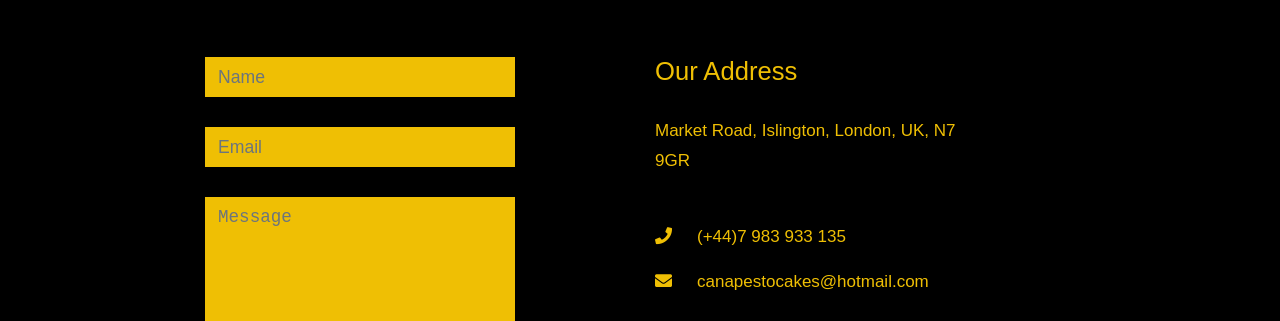
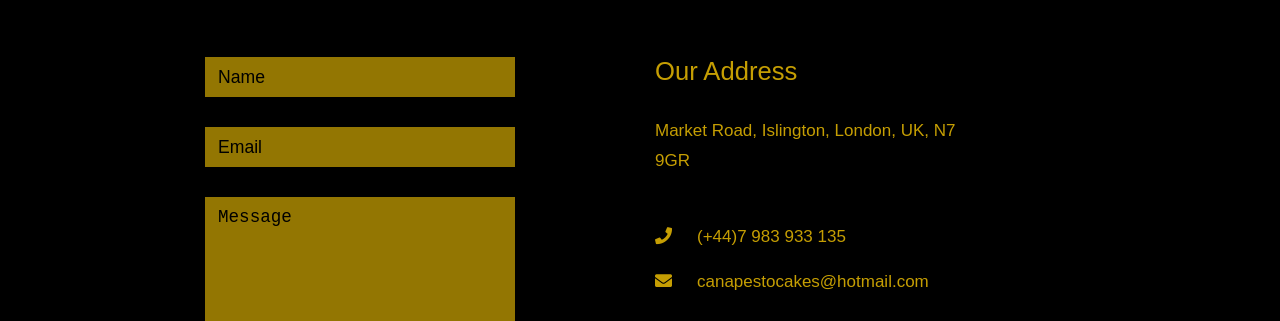
Before and after one commit to professionalzx/CanapesToCakes, a plain HTML site: page contact.html in a window 1280 px wide. Shown: the part 604-925 px from the top of the page. Drawn offline with Linux system fonts and the light colour scheme; some packages are replaced by stand-ins of ours.

Commit message:
Update contact.html

```diff
--- a/contact.html
+++ b/contact.html
@@ -11,7 +11,7 @@
     <style>
         body {
             background-color: #000000; /* Black background */
-            color: #EFBF04; /* Gold text */
+            color: #f1c204d0; /* Gold text */
             font-family: 'Great Vibes', cursive; /* Google Font */
         }
 
@@ -26,12 +26,12 @@
         .content {
             background-color: #000000; /* Black background for main content */
             padding: 20px;
-            color: #EFBF04; /* Gold text */
+            color: #f1c204d0; /* Gold text */
 			border-radius: 10px;
         }
 
         .tm-site-title, .tm-site-description, .tm-nav-link, .tm-gallery-title, .tm-gallery-description, .tm-gallery-price, p, h2, h4 {
-            color: #EFBF04; /* Gold text for various elements */
+            color: #f1c204d0; /* Gold text for various elements */
         }
 
         .tm-site-logo {
@@ -40,7 +40,7 @@
         }
 
         .tm-nav-link.active {
-            border-bottom: 2px solid #EFBF04; /* Gold underline for active link */
+            border-bottom: 2px solid #f1c204d0; /* Gold underline for active link */
         }
 
         .tm-gallery-img, .tm-description-figure img {
@@ -56,16 +56,16 @@
         }
 
         a {
-            color: #EFBF04;
+            color: #f1c204d0;
         }
 
         .tm-btn-default {
-            background-color: #EFBF04;
+            background-color: #f1c204d0;
             color: #000000;
         }
 
         .tm-feature-description {
-            color: #EFBF04; /* Gold text */
+            color: #f1c204d0; /* Gold text */
         }
 
         .header-content {
@@ -94,50 +94,53 @@
             margin-top: auto; /* Push to the bottom */
         }
         .tm-contact-section {
-            color: #EFBF04;
+            color: #f1c204d0;
         }
 
         .tm-contact-section .tm-contact-link {
-            color: #EFBF04;
+            color: #f1c204d0;
         }
 
         .tm-contact-section h4 {
-            color: #EFBF04;
+            color: #f1c204d0;
         }
 
         .tm-contact-form .form-control {
             color: #000000;
-            background-color: #EFBF04;
-            border: 1px solid #EFBF04;
+            background-color: #efc0049d;
+            border: 1px solid #efc0049d;
         }
 
         .tm-contact-form .form-control:focus {
             color: #000000;
-            background-color: #EFBF04;
-            border-color: #EFBF04;
+            background-color: #f1c204d0;
+            border-color: #f1c204d0;
         }
 
         .tm-contact-form .tm-btn {
-            background-color: #EFBF04;
+            background-color: #f1c204d0;
             color: #000000;
         }
 
         .tm-contact-form .tm-btn:hover {
-            background-color: #EFBF04;
+            background-color: #f1c204d0;
             color: #000000;
         }
 
         .tm-footer {
-            color: #EFBF04; /* Gold text */
+            color: #f1c204d0; /* Gold text */
         }
 
         .tm-social-link {
-            color: #EFBF04;
+            color: #f1c204d0;
             margin: 0 5px;
         }
 
         .tm-social-link:hover {
             color: #ffffff;
+        }
+		.custom-placeholder::placeholder {
+            color: black; /* Gold placeholder text color */
         }
     </style>
 </head>
@@ -172,13 +175,13 @@
                         <div class="col-md-6">
                             <form action="" method="POST" class="tm-contact-form">
                                 <div class="form-group">
-                                    <input type="text" name="name" class="form-control" placeholder="Name" required="" />
+                                    <input type="text" name="name" class="form-control custom-placeholder" placeholder="Name" required="" />
                                 </div>
                                 <div class="form-group">
-                                    <input type="email" name="email" class="form-control" placeholder="Email" required="" />
+                                    <input type="email" name="email" class="form-control custom-placeholder" placeholder="Email" required="" />
                                 </div>
                                 <div class="form-group">
-                                    <textarea rows="5" name="message" class="form-control" placeholder="Message" required=""></textarea>
+                                    <textarea rows="5" name="message" class="form-control custom-placeholder" placeholder="Message" required=""></textarea>
                                 </div>
                                 <div class="form-group tm-d-flex">
                                     <button type="submit" class="tm-btn tm-btn-success tm-btn-right">Send</button>
@@ -188,14 +191,14 @@
                         <div class="col-md-6" style="font-family: sans-serif;">
                             <div class="tm-address-box">
                                 <h4 class="tm-info-title tm-text-success">Our Address</h4>
-                                <address style="color: #EFBF04;">
+                                <address style="color: #f1c204d0;">
                                     Market Road, Islington, London, UK, N7 9GR
                                 </address>
                                 <a href="tel:+447983933135" class="tm-contact-link">
-                                    <i class="fas fa-phone tm-contact-icon" style="color: #EFBF04;"></i>(+44)7 983 933 135
+                                    <i class="fas fa-phone tm-contact-icon" style="color: #f1c204d0;"></i>(+44)7 983 933 135
                                 </a>
                                 <a href="mailto:canapestocakes@hotmail.com" class="tm-contact-link">
-                                    <i class="fas fa-envelope tm-contact-icon" style="color: #EFBF04;"></i>canapestocakes@hotmail.com
+                                    <i class="fas fa-envelope tm-contact-icon" style="color: #f1c204d0;"></i>canapestocakes@hotmail.com
                                 </a>
                                 <div class="tm-contact-social">
                                     <a href="https://fb.com/canapestocakes" class="tm-social-link"><i class="fab fa-facebook tm-social-icon"></i></a>
```
